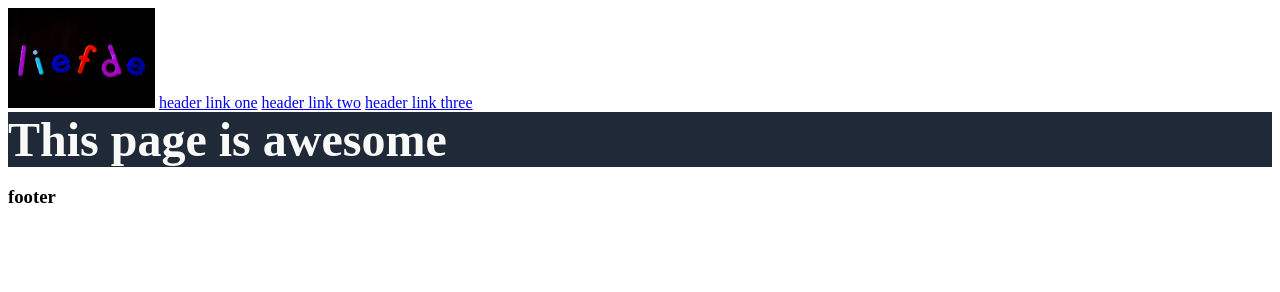
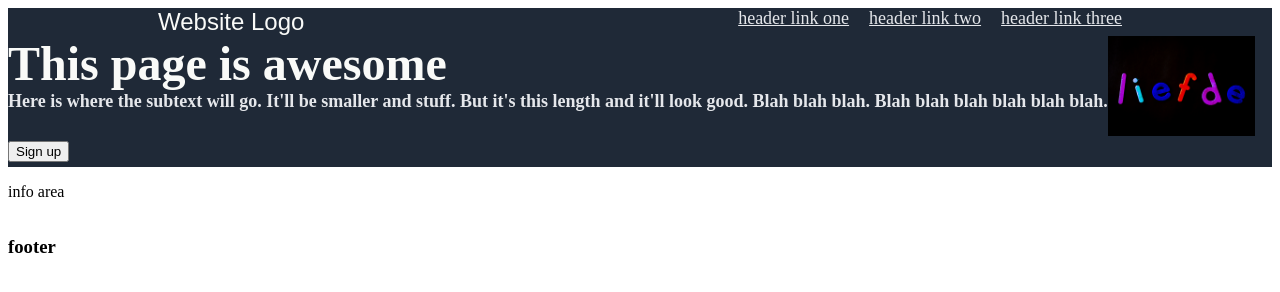
Before and after one commit to jodonovan845/goodstuff, a plain HTML site: page index.html in a window 1280 px wide. Drawn offline with Linux system fonts and the light colour scheme.

Commit message:
did formatting of top header. still need to fix some spacing and do other sections

```diff
--- a/index.html
+++ b/index.html
@@ -8,23 +8,35 @@
     <body>
         <div class="header">
             <div class="topheader">
-                <img src="./Media/pexels-magda-ehlers-1337383.jpg" alt="Cool logo">
-                <a href="http://google.com">header link one</a>
-                <a href="http://google.com">header link two</a>
-                <a href="http://google.com">header link three</a>
+                <div class="logo">Website Logo</div>
+                <div class="links">
+                    <a href="http://google.com">header link one</a>
+                    <a href="http://google.com">header link two</a>
+                    <a href="http://google.com">header link three</a>
+                </div>
             </div>
 
             <div class="mainheader">
-                This page is awesome
+                <div class="leftmain">
+                    <div>This page is awesome</div>
+                    <div class="subtext">Here is where the subtext will go. It'll be smaller and stuff. But it's this length and it'll look good. Blah blah blah. Blah blah blah blah blah blah.</div>
+                    <button>Sign up</button>
+                </div>
+                <div class="rightmain">
+                    <img src="./Media/pexels-magda-ehlers-1337383.jpg" alt="Cool logo">
+                </div>
             </div>
 
         </div>
+
         <div class="info">
+            <p>info area</p>
+        </div>
 
-        </div>
         <div class="quote">
 
         </div>
+
         <div class="footer">
             <h3>footer</h3>
         </div>
--- a/style.css
+++ b/style.css
@@ -4,14 +4,40 @@ body {
 
 }
 
+.header {
+    background-color: #1f2937;
+}
+
+.topheader {
+    display: flex;
+    justify-content: space-between;
+    margin: 0px 150px;
+}
+
 .mainheader {
-    background-color: #1f2937;
     color: #F9FAF8;
     font-size: 48px;
     font-weight: 800;
+    display: flex;
 }
 
 img {
     height: 100px;
     width: auto;
 }
+
+a, .subtext {
+    font-size: 18px;
+    color: #E5E7EB;
+}
+
+.logo {
+    font-size: 24px;
+    color: #F9FAF8;
+    font-family: Arial, Helvetica, sans-serif;
+}
+
+.links {
+    display: flex;
+    gap: 20px;
+}
```
